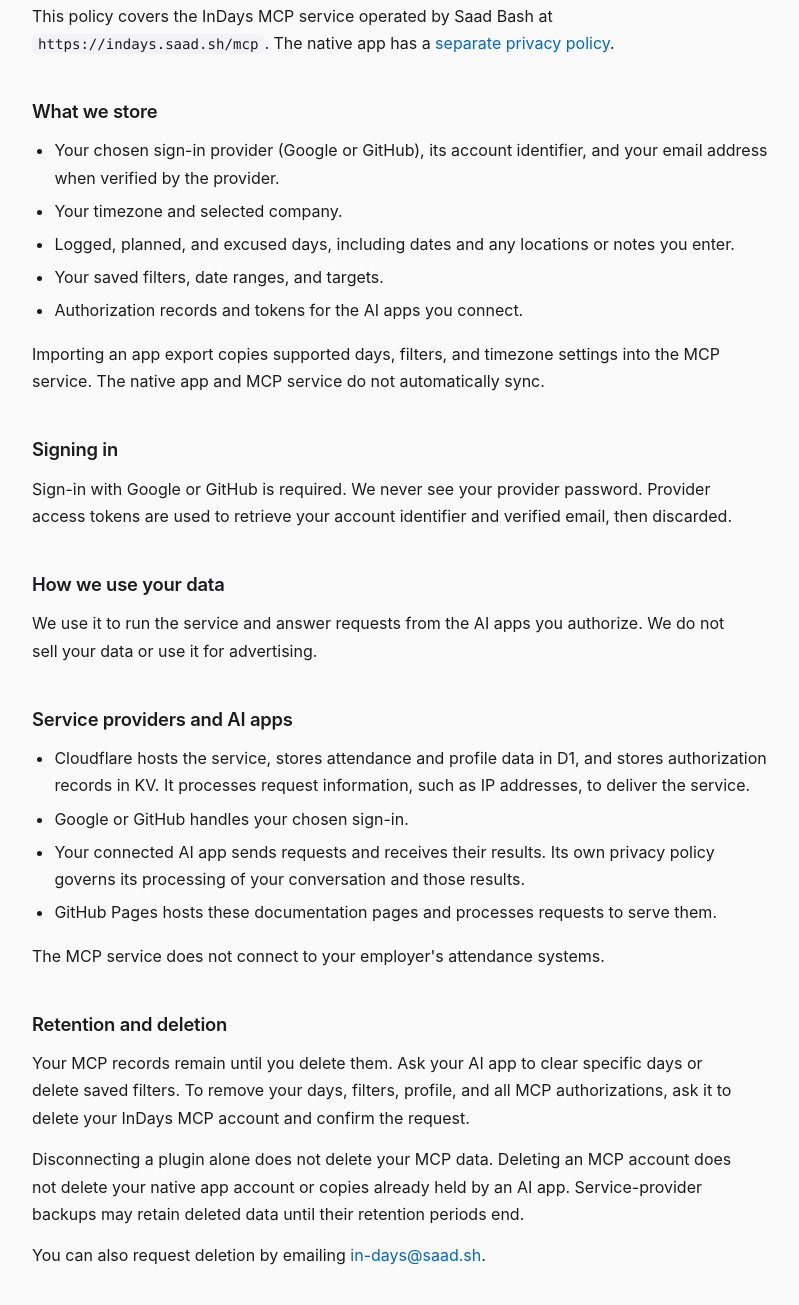
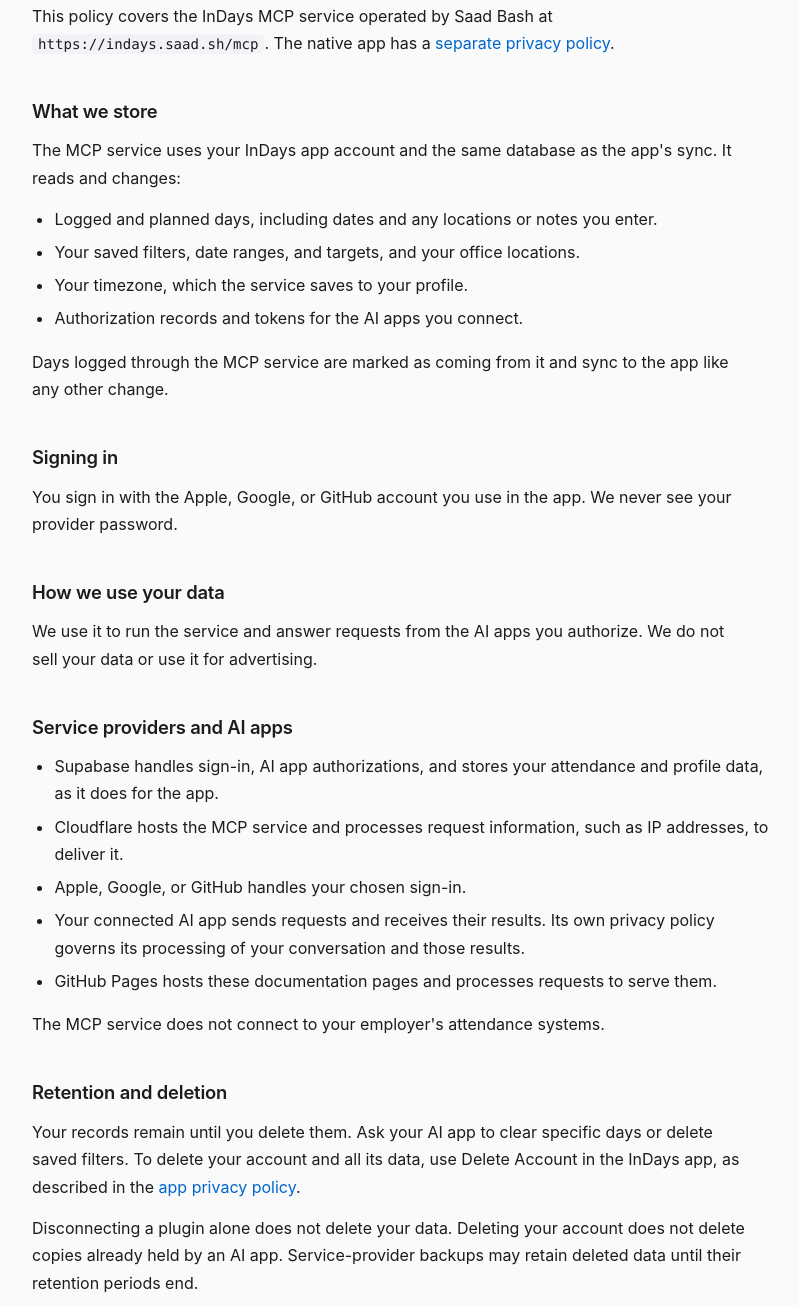
Before and after one commit to saadjs/in-days-docs, a website: page docs/mcp-privacy.html in a window 1280 px wide. Shown: the part 214-1519 px from the top of the page, without its empty margins (152-951 px from the left). Drawn offline with Linux system fonts and the light colour scheme.

Commit message:
docs(mcp): describe the shared app account

```diff
--- a/docs/mcp-privacy.html
+++ b/docs/mcp-privacy.html
@@ -64,28 +64,25 @@
       </p>
 
       <h2>What we store</h2>
+      <p>
+        The MCP service uses your InDays app account and the same database as the app's sync. It
+        reads and changes:
+      </p>
       <ul>
-        <li>
-          Your chosen sign-in provider (Google or GitHub), its account identifier, and your email
-          address when verified by the provider.
-        </li>
-        <li>Your timezone and selected company.</li>
-        <li>
-          Logged, planned, and excused days, including dates and any locations or notes you enter.
-        </li>
-        <li>Your saved filters, date ranges, and targets.</li>
+        <li>Logged and planned days, including dates and any locations or notes you enter.</li>
+        <li>Your saved filters, date ranges, and targets, and your office locations.</li>
+        <li>Your timezone, which the service saves to your profile.</li>
         <li>Authorization records and tokens for the AI apps you connect.</li>
       </ul>
       <p>
-        Importing an app export copies supported days, filters, and timezone settings into the MCP
-        service. The native app and MCP service do not automatically sync.
+        Days logged through the MCP service are marked as coming from it and sync to the app like
+        any other change.
       </p>
 
       <h2>Signing in</h2>
       <p>
-        Sign-in with Google or GitHub is required. We never see your provider password. Provider
-        access tokens are used to retrieve your account identifier and verified email, then
-        discarded.
+        You sign in with the Apple, Google, or GitHub account you use in the app. We never see your
+        provider password.
       </p>
 
       <h2>How we use your data</h2>
@@ -97,11 +94,14 @@
       <h2>Service providers and AI apps</h2>
       <ul>
         <li>
-          Cloudflare hosts the service, stores attendance and profile data in D1, and stores
-          authorization records in KV. It processes request information, such as IP addresses, to
-          deliver the service.
+          Supabase handles sign-in, AI app authorizations, and stores your attendance and profile
+          data, as it does for the app.
         </li>
-        <li>Google or GitHub handles your chosen sign-in.</li>
+        <li>
+          Cloudflare hosts the MCP service and processes request information, such as IP addresses,
+          to deliver it.
+        </li>
+        <li>Apple, Google, or GitHub handles your chosen sign-in.</li>
         <li>
           Your connected AI app sends requests and receives their results. Its own privacy policy
           governs its processing of your conversation and those results.
@@ -112,14 +112,14 @@
 
       <h2>Retention and deletion</h2>
       <p>
-        Your MCP records remain until you delete them. Ask your AI app to clear specific days or
-        delete saved filters. To remove your days, filters, profile, and all MCP authorizations, ask
-        it to delete your InDays MCP account and confirm the request.
+        Your records remain until you delete them. Ask your AI app to clear specific days or delete
+        saved filters. To delete your account and all its data, use Delete Account in the InDays
+        app, as described in the <a href="privacy.html">app privacy policy</a>.
       </p>
       <p>
-        Disconnecting a plugin alone does not delete your MCP data. Deleting an MCP account does not
-        delete your native app account or copies already held by an AI app. Service-provider backups
-        may retain deleted data until their retention periods end.
+        Disconnecting a plugin alone does not delete your data. Deleting your account does not
+        delete copies already held by an AI app. Service-provider backups may retain deleted data
+        until their retention periods end.
       </p>
       <p>
         You can also request deletion by emailing
```
Also changed, not shown: docs/mcp-support.html (+11 -16 lines), docs/mcp-terms.html (+3 -3 lines), docs/mcp.html (+8 -9 lines).
